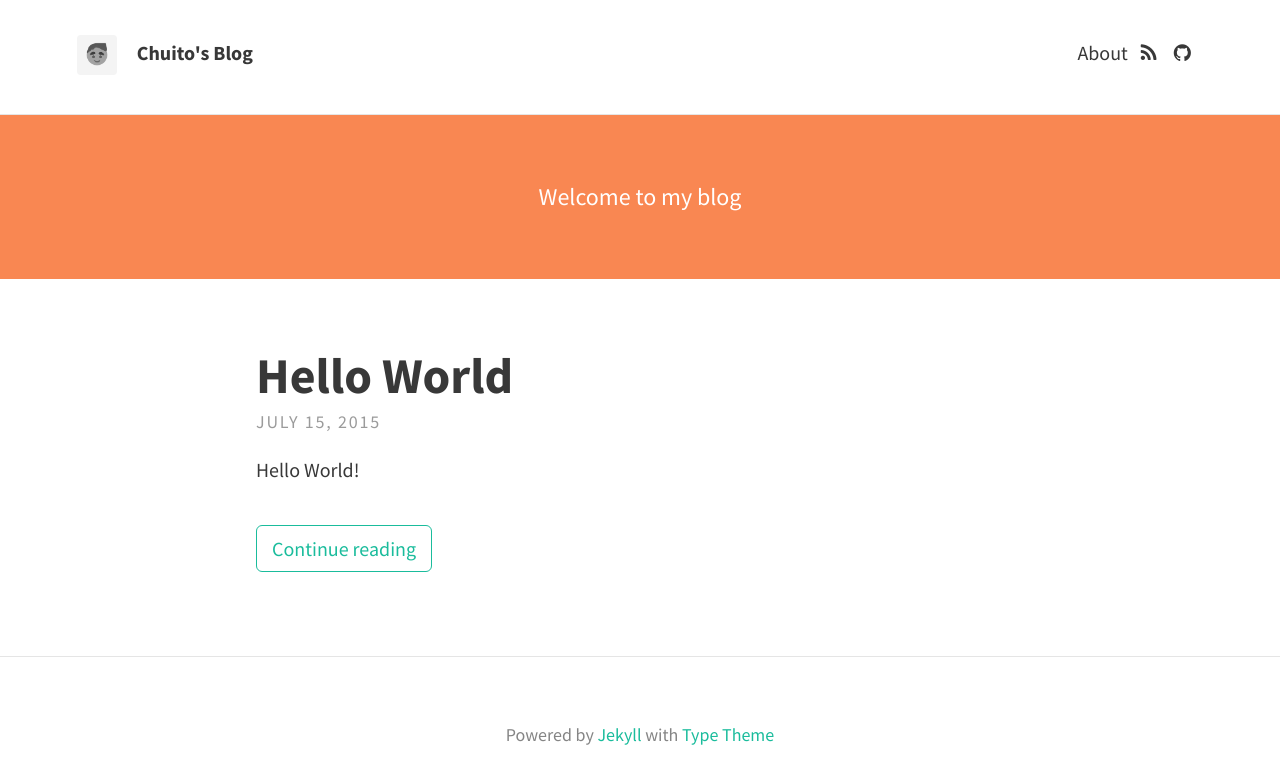
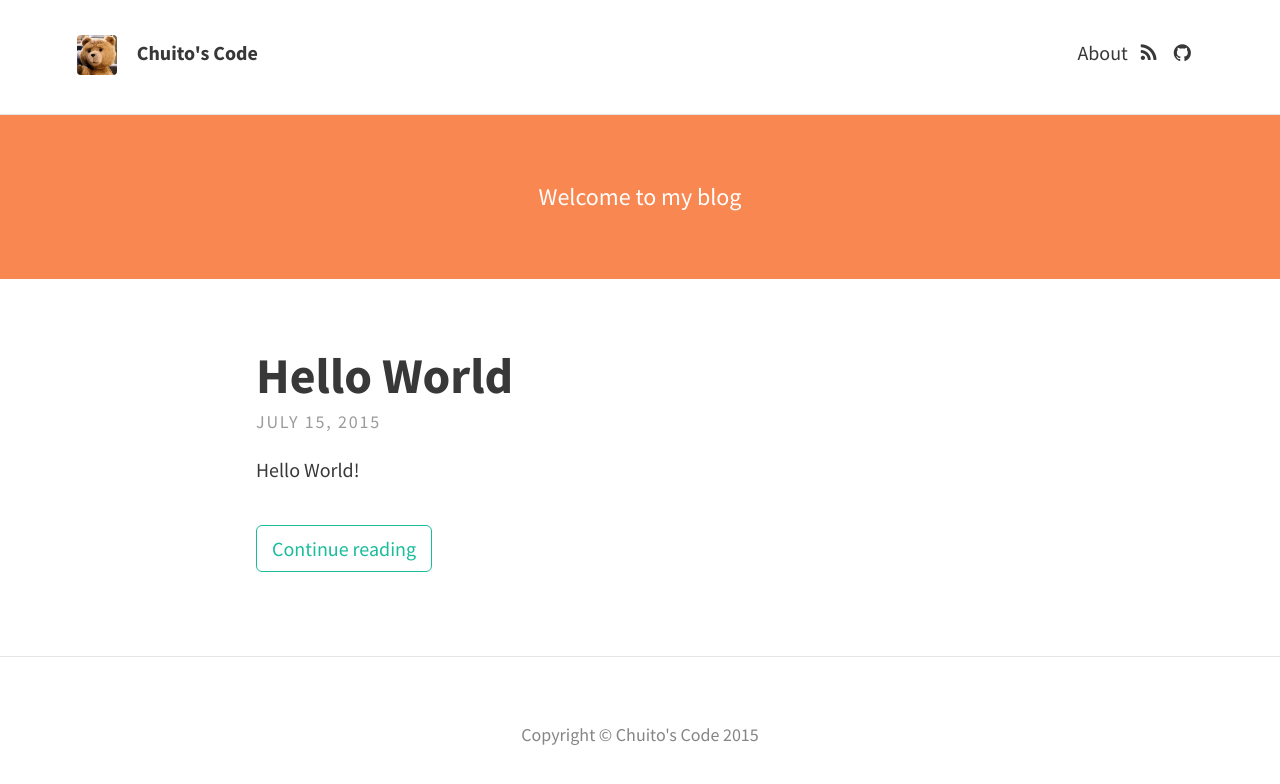
Before and after one commit to ChuitoChan/ChuitoChan.github.io, a Jekyll site: the page built from index.html, in a window 1280 px wide. Shown: the top 784 px of the page. Built offline with Jekyll 4.4.1, drawn with Linux system fonts in a browser that asks for light colours; nearby versions of some CDN libraries; the list of posts is cut into pages by our own code.

Commit message:
Configuration

```diff
--- a/_config.yml
+++ b/_config.yml
@@ -5,8 +5,8 @@
 # THEME-SPECIFIC CONFIGURATION
 theme:
   # Meta
-  title: Chuito's Blog
-  avatar: avatar.png
+  title: Chuito's Code
+  avatar: Ted.png
   gravatar: # Email MD5 hash
   description: "A website with blog posts and pages" # used by search engines
 
@@ -17,7 +17,7 @@
 
   header_text_feature_image:
   footer_text: >
-   Powered by <a href="http://jekyllrb.com">Jekyll</a> with <a href="https://rohanchandra.github.io/project/type/">Type Theme</a>
+    Copyright © Chuito's Code 2015
 
   # Icons
   rss: true
```
